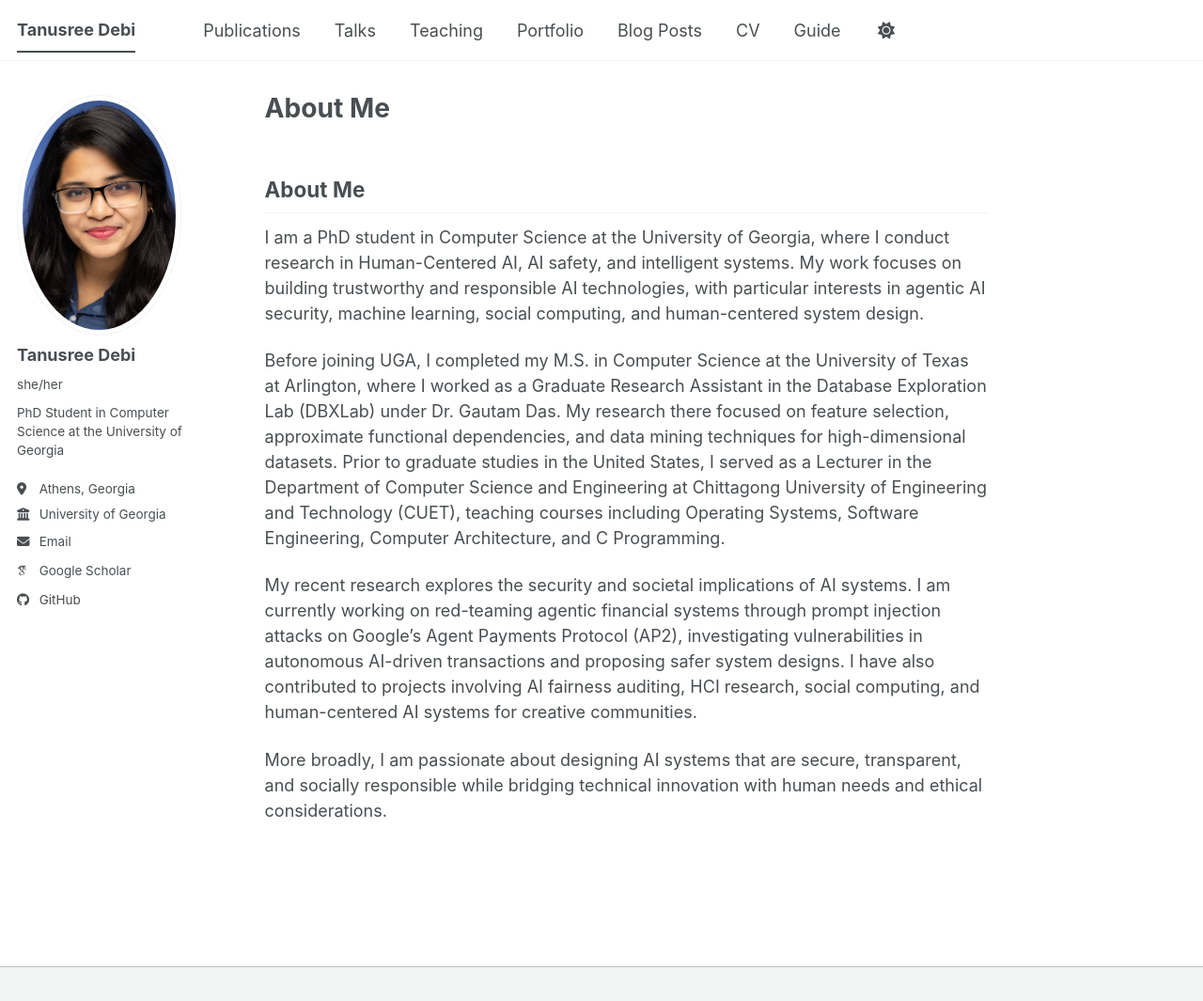
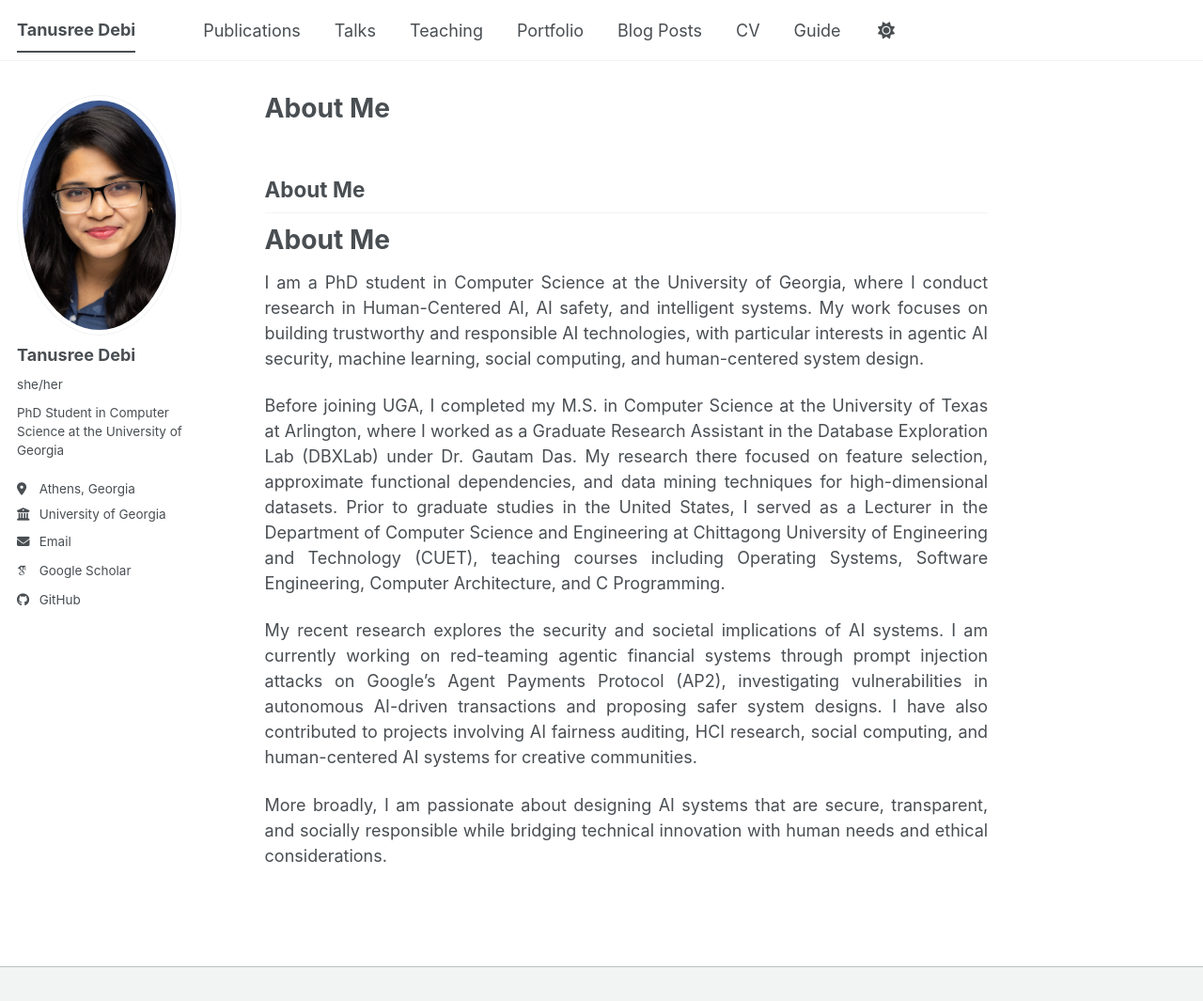
Before and after one commit to TanusreeDebi/TanusreeDebi.github.io, a Jekyll site: the page built from _pages/about.md, in a window 1280 px wide and 1065 px high. Shown: the whole window at 94% size. Built offline with Jekyll 4.4.1, drawn with Linux system fonts in a browser that asks for light colours; some web fonts are replaced; a script bundle is joined from its source files by our own code; library files that are not in the unit come from our copies.

```diff
--- a/_pages/about.md
+++ b/_pages/about.md
@@ -8,10 +8,20 @@
 ---
 ## About Me
 
+<h1 align="left">About Me</h1>
+
+<p align="justify">
 I am a PhD student in Computer Science at the University of Georgia, where I conduct research in Human-Centered AI, AI safety, and intelligent systems. My work focuses on building trustworthy and responsible AI technologies, with particular interests in agentic AI security, machine learning, social computing, and human-centered system design.
+</p>
 
+<p align="justify">
 Before joining UGA, I completed my M.S. in Computer Science at the University of Texas at Arlington, where I worked as a Graduate Research Assistant in the Database Exploration Lab (DBXLab) under Dr. Gautam Das. My research there focused on feature selection, approximate functional dependencies, and data mining techniques for high-dimensional datasets. Prior to graduate studies in the United States, I served as a Lecturer in the Department of Computer Science and Engineering at Chittagong University of Engineering and Technology (CUET), teaching courses including Operating Systems, Software Engineering, Computer Architecture, and C Programming.
+</p>
 
+<p align="justify">
 My recent research explores the security and societal implications of AI systems. I am currently working on red-teaming agentic financial systems through prompt injection attacks on Google’s Agent Payments Protocol (AP2), investigating vulnerabilities in autonomous AI-driven transactions and proposing safer system designs. I have also contributed to projects involving AI fairness auditing, HCI research, social computing, and human-centered AI systems for creative communities.
+</p>
 
+<p align="justify">
 More broadly, I am passionate about designing AI systems that are secure, transparent, and socially responsible while bridging technical innovation with human needs and ethical considerations.
+</p>
```
